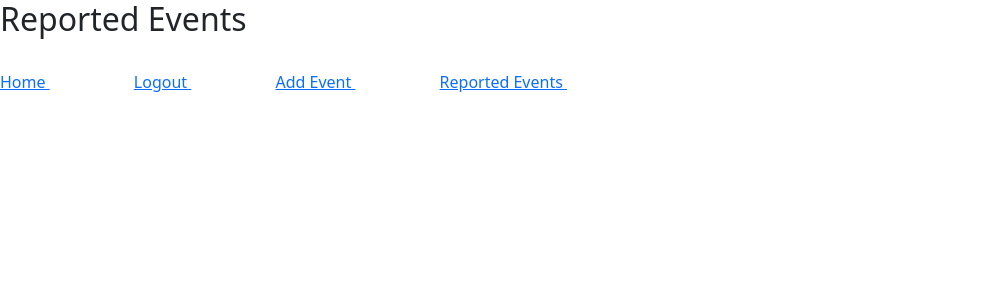
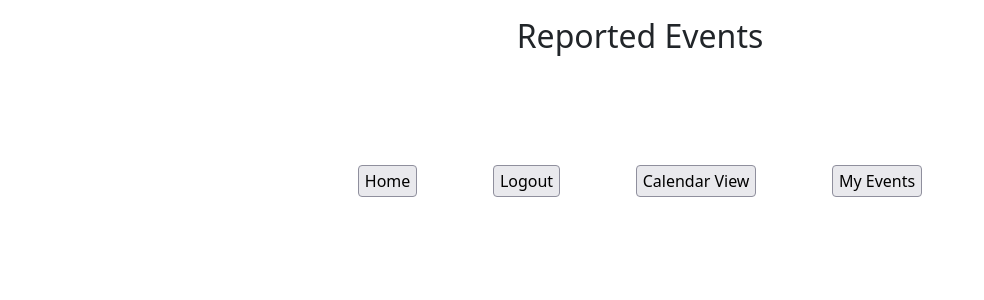
Before and after one commit to Jsouthern777/Final-Project, a Flask app: template templates/reportedContent.html in a window 1280 px wide. Shown: the top 300 px of the page, without its empty margins (0-984 px from the left). Run offline with Flask 3, Linux system fonts and the light colour scheme; the template is opened without the code that fills it, so the values that code supplies are empty; parts of the project's set-up code (start-up, migrations or seed data) failed here and were passed over.

Commit message:
images working, styling, buttons added for new views (not implemented yet)

```diff
--- a/app.py
+++ b/app.py
@@ -161,7 +161,7 @@ class Reported(db.Model):
 
 # remember that all database operations must occur within an app context
 with app.app_context():
-    db.drop_all()
+    # db.drop_all()
     db.create_all() # this is only needed if the database doesn't already exist
 
 
@@ -356,7 +356,7 @@ def post_add_event():
 
             file_path = os.path.join(app.config['UPLOAD_FOLDER'], filename)
             file.save(file_path)
-            relative_path = os.path.join('uploads', filename)
+            relative_path = os.path.join('uploads', filename).replace(os.sep, '/')
             new_event = Event(name=form.name.data,
                               groupName=form.groupName.data,
                               description=form.description.data,
@@ -424,9 +424,9 @@ def report_event(event_id):
 def get_reported():
     events = Event.query.all()
     form = EventForm()
-    for event in events:
-        if event.logo:
-            event.logo_base64 = base64.b64encode(event.logo).decode('utf-8')
+    # for event in events:
+    #     if event.logo:
+            # event.logo_base64 = base64.b64encode(event.logo).decode('utf-8')
     return render_template('reportedContent.html', form=form, events=events)
 
 #deleting an event
@@ -442,3 +442,22 @@ def delete_event(event_id):
     db.session.commit()
     flash('Deleted Event')
     return redirect(url_for('get_reported'))
+
+#Events I've RSVPd To
+# @app.get('/rsvp_events/')
+# def rsvp_events():
+#     #events = Event.query.all()
+#     events = Event.query.where(id=RegisteredUser.eventId, current_user.id=RegisteredUser.userID)
+#     for event in events:
+#         print(event.name)
+    #return render_template('calendarvew.html', current_user=current_user, events=events)
+
+# #View Calendar
+# @app.get('/calendar/')
+# @login_required()
+# def calendar_view():
+#     events = Event.query.all()
+#     if current_user.is_authenticated:
+#         return render_template('calendarview.html', current_user=current_user, events=events)
+#     else:
+#         return redirect(url_for('/'))
--- a/static/styles/style.css
+++ b/static/styles/style.css
@@ -14,6 +14,12 @@ header {
     width: 400px;
     height: auto;
     margin: 20px auto;
+}
+
+
+h2{
+    padding-top: 1ex;
+    padding-bottom: 3ex;
 }
 
 main {
@@ -83,5 +89,12 @@ form {
     display: flex;
     justify-content: space-around;
     width: 50%;
-    margin-top: 20px;
+    margin-top: 50px;
+    margin-bottom: 125px;
 }
+
+
+
+.button-margin{
+    padding-bottom: 10ex;
+}
--- a/templates/reportedContent.html
+++ b/templates/reportedContent.html
@@ -3,6 +3,7 @@
 <head>
   <meta charset="UTF-8">
   <meta http-equiv="X-UA-Compatible" content="IE=edge">
+  <link rel="stylesheet" href="/static/styles/style.css">
   <meta name="viewport" content="width=device-width, initial-scale=1.0">
   <title>Reported Content</title>
   <link href="https://cdn.jsdelivr.net/npm/bootstrap@5.1.1/dist/css/bootstrap.min.css" rel="stylesheet" integrity="sha384-F3w7mX95PdgyTmZZMECAngseQB83DfGTowi0iMjiWaeVhAn4FJkqJByhZMI3AhiU" crossorigin="anonymous">
@@ -32,24 +33,28 @@
           <p>Group: {{ event.groupName }}</p>
           <img src="{{ url_for('static', filename=event.logo) }}" alt="Event Logo" width="300">
             <form action="{{ url_for('delete_event', event_id=event.id) }}" method="post">
-              <button type="submit">Delete Event</button>
+              <div class="button-margin">
+                <button type="submit" >Delete Event</button>
+              </div>
+
               </form>
             {% endif %}
           </div>
         {% endfor %}
       </div>
+
+      <div class="menu-container">
+        <a href="/" class="menu-button"> Home </a>
+        <a href="/logout" class="menu-button"> Logout </a>
+        {% if current_user.is_editor() or current_user.is_admin() %}
+        <a href="/add_event" class="menu-button"> Add Event </a>
+        {% endif %}
+        <a href="/calendar" class="menu-button"> Calendar View </a>
+        <a href="/rsvp_events" class="menu-button"> My Events </a>
+        {% if current_user.is_authenticated and current_user.is_admin() %}
+        <a href="/report_event" class="menu-button"> Reported Events </a>
+        {% endif %}
+      </div>
   </main>
-  <footer>
-    <br>
-    <a href="/" class="button"> Home </a>
-    &emsp;&emsp;&emsp;&emsp;&emsp;
-    <a href="/logout" class="button"> Logout </a>
-    &emsp;&emsp;&emsp;&emsp;&emsp;
-    <a href="/add_event" class="button"> Add Event </a>
-    &emsp;&emsp;&emsp;&emsp;&emsp;
-    <a href="/report_event" class="button"> Reported Events </a>
-    &emsp;&emsp;&emsp;&emsp;&emsp;
-    <br>
-  </footer>
 </body>
 </html>
--- /dev/null
+++ b/templates/rsvpevents.html
@@ -0,0 +1 @@
+<!-- all the events you've rsvped to show up in this view -->
```
Also changed, not shown: templates/calendarview.html (added, +62 -0 lines), templates/home.html (+7 -2 lines).
